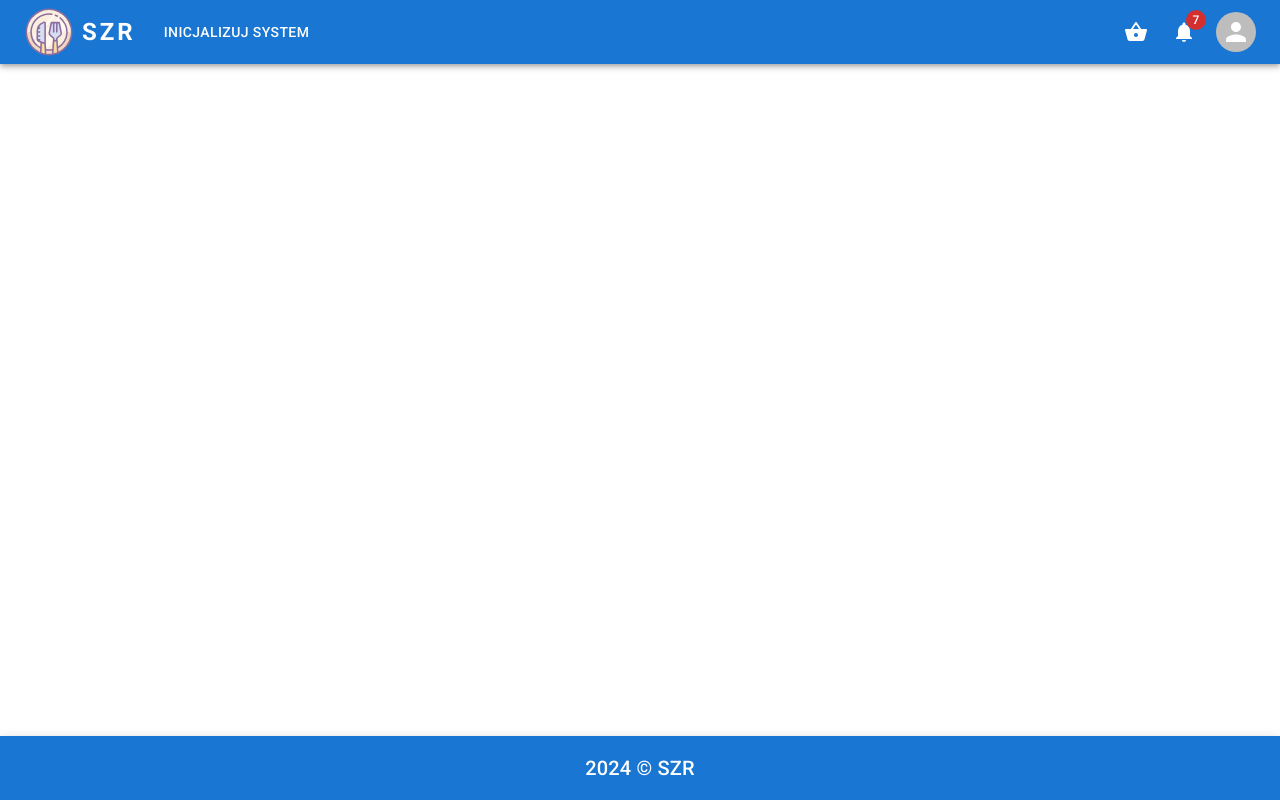
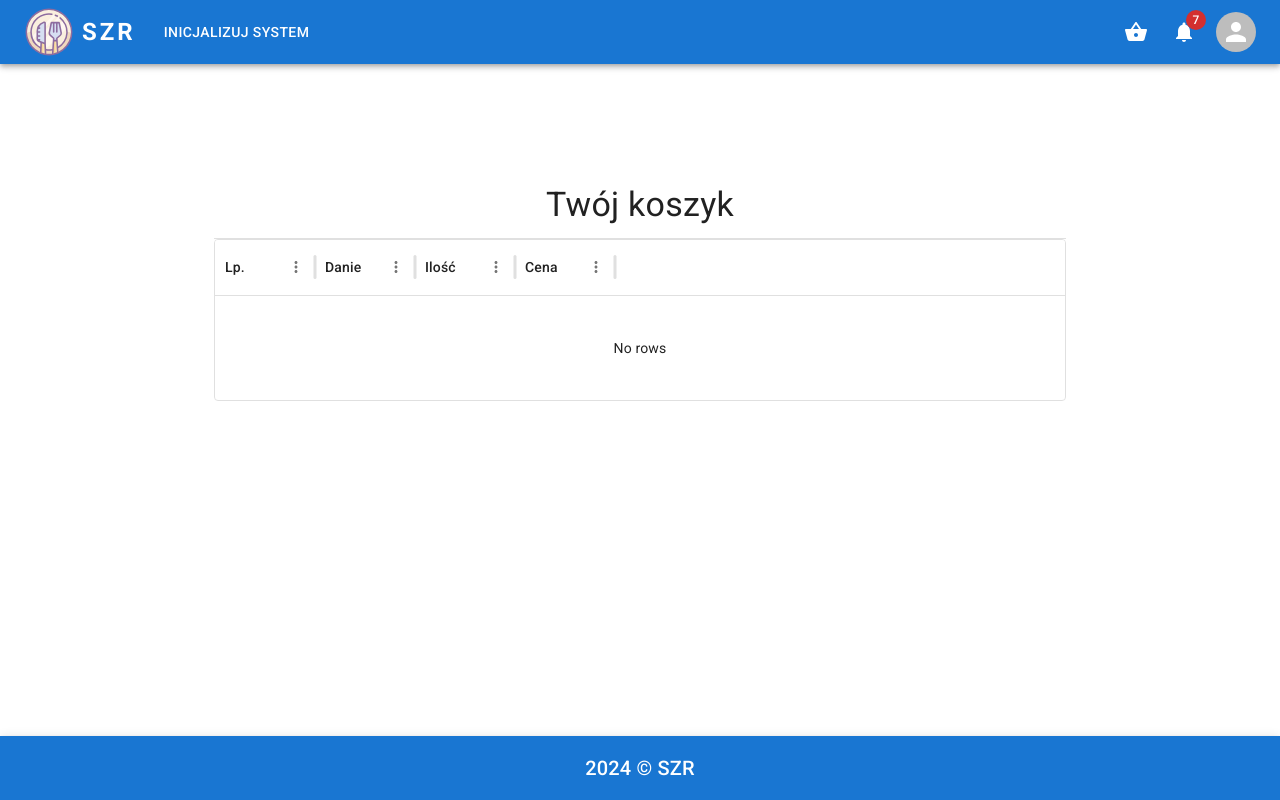
Before and after one commit to JakubWieclaw/restaurant_management_webpage, a React (Vite) app: page /cart in a window 1280 px wide. Built offline with nearby package versions, Linux system fonts and the light colour scheme.

Commit message:
#8 basic cart view

```diff
--- a/package.json
+++ b/package.json
@@ -15,6 +15,7 @@
     "@fontsource/roboto": "^5.0.13",
     "@mui/icons-material": "^5.15.21",
     "@mui/material": "^5.15.21",
+    "@mui/x-data-grid": "^7.12.1",
     "@mui/x-date-pickers": "^7.8.0",
     "@mui/x-date-pickers-pro": "^7.8.0",
     "@reduxjs/toolkit": "^2.2.6",
--- a/src/App.tsx
+++ b/src/App.tsx
@@ -8,6 +8,7 @@ import { Container } from "@mui/material";
 import { Menu } from "./pages/FoodMenu";
 import { InitSystem } from "./pages/InitSystem";
 import { AppFooter } from "./components/AppFooter";
+import { CartContent } from "./pages/CartContent";
 import { LoginRegister } from "./pages/LoginRegister";
 import { AppBarHeader } from "./components/AppBarHeader";
 
@@ -18,6 +19,7 @@ function App() {
       <Container id="content" maxWidth={false}>
         <Routes>
           <Route path="/" element={<Menu />} />
+          <Route path="/cart" element={<CartContent />} />
           <Route path="/auth" element={<LoginRegister />} />
           <Route path="/initialize-system" element={<InitSystem />} />
         </Routes>
--- a/src/components/AppBarHeader.tsx
+++ b/src/components/AppBarHeader.tsx
@@ -210,7 +210,7 @@ export const AppBarHeader = () => {
               size="large"
               color="inherit"
               onClick={() => {
-                console.log(cart.items);
+                navigate("/cart");
               }}
             >
               <Badge badgeContent={cart.items.length} color="error">
--- /dev/null
+++ b/src/pages/CartContent.tsx
@@ -0,0 +1,38 @@
+import { DataGrid } from "@mui/x-data-grid";
+import { Box, Container, Divider, Typography } from "@mui/material";
+
+import { useSelector } from "react-redux";
+
+import { RootState } from "../store";
+
+export const CartContent = () => {
+  const cart = useSelector((state: RootState) => state.cart);
+  console.log(cart);
+
+  return (
+    <Container maxWidth="md" sx={{ mt: 15 }}>
+      <Typography component="h1" variant="h4" align="center" gutterBottom>
+        Twój koszyk
+      </Typography>
+      <Divider />
+
+      <Box>
+        <DataGrid
+          rows={cart.items.map((item, index) => ({
+            id: index + 1,
+            name: item.dish.name,
+            quantity: item.quantity,
+            price: item.dish.price * item.quantity + " zł",
+          }))}
+          columns={[
+            { field: "id", headerName: "Lp." },
+            { field: "name", headerName: "Danie" },
+            { field: "quantity", headerName: "Ilość" },
+            { field: "price", headerName: "Cena" },
+          ]}
+          hideFooter={true}
+        />
+      </Box>
+    </Container>
+  );
+};
```
Also changed, not shown: 1 other file (tests, documents, lock files or other folders).
